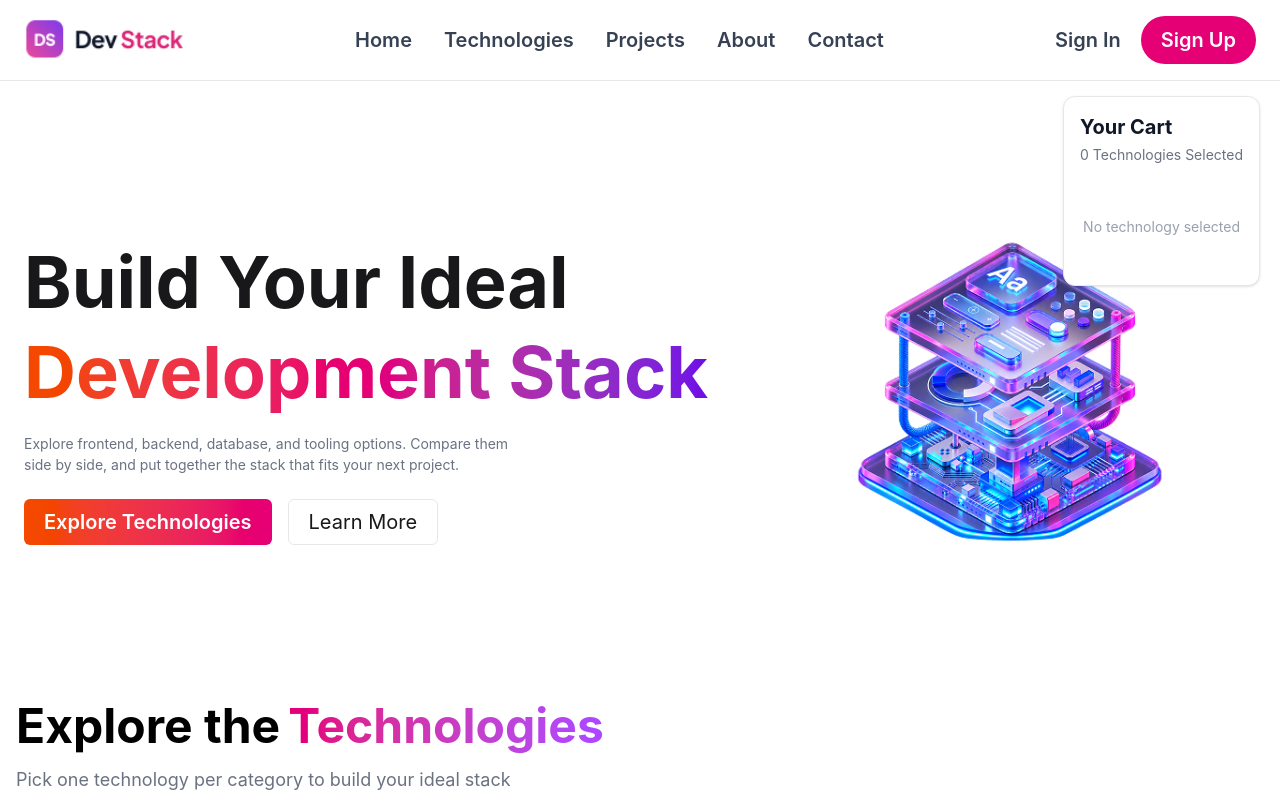
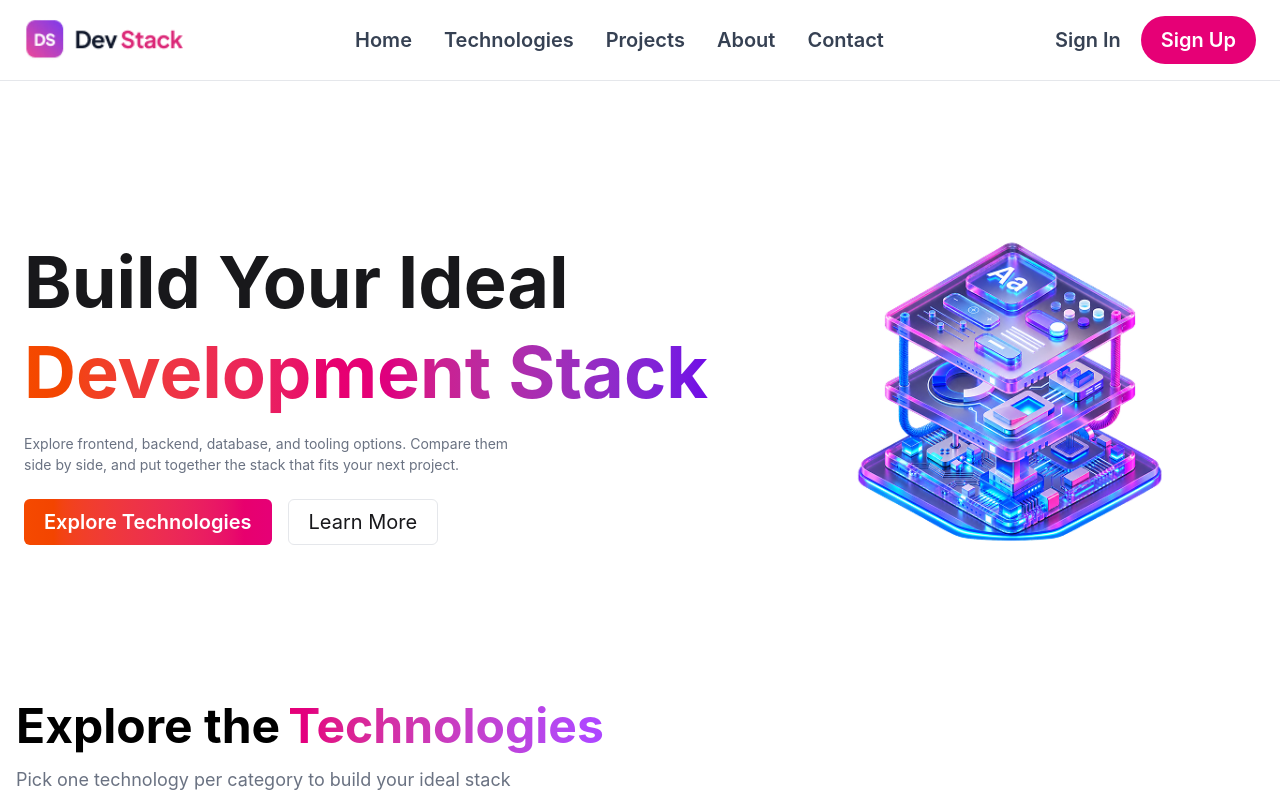
Before and after one commit to hasib005-0/Dev_Stack, a React (Vite) app: page / in a window 1280 px wide. Shown: the top 800 px of the page. Built offline with nearby package versions, Linux system fonts and the light colour scheme.

Commit message:
Your Cart

```diff
--- a/src/components/Card.tsx
+++ b/src/components/Card.tsx
@@ -134,7 +134,7 @@ const Card = () => {
                 </div>
 
                 <div className="col-span-1 bg-white p-4">
-                    <div className="fixed right-5 top-24 z-40">
+                    <div className="sticky top-24 z-40">
                         <div className="rounded-xl border border-gray-200 bg-white p-4 shadow-sm">
                             <h2 className="text-xl font-bold text-gray-900">
                                 Your Cart
```
